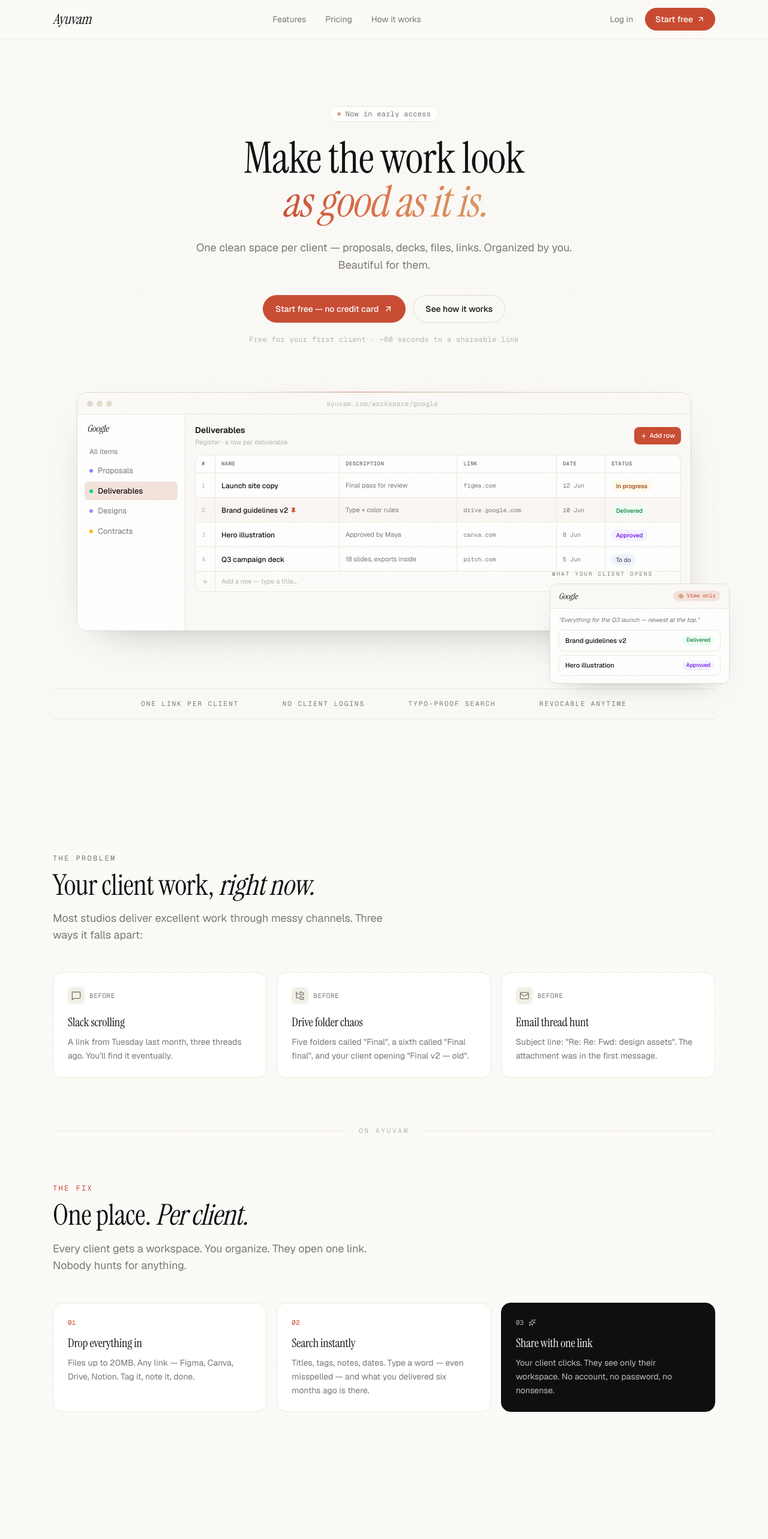
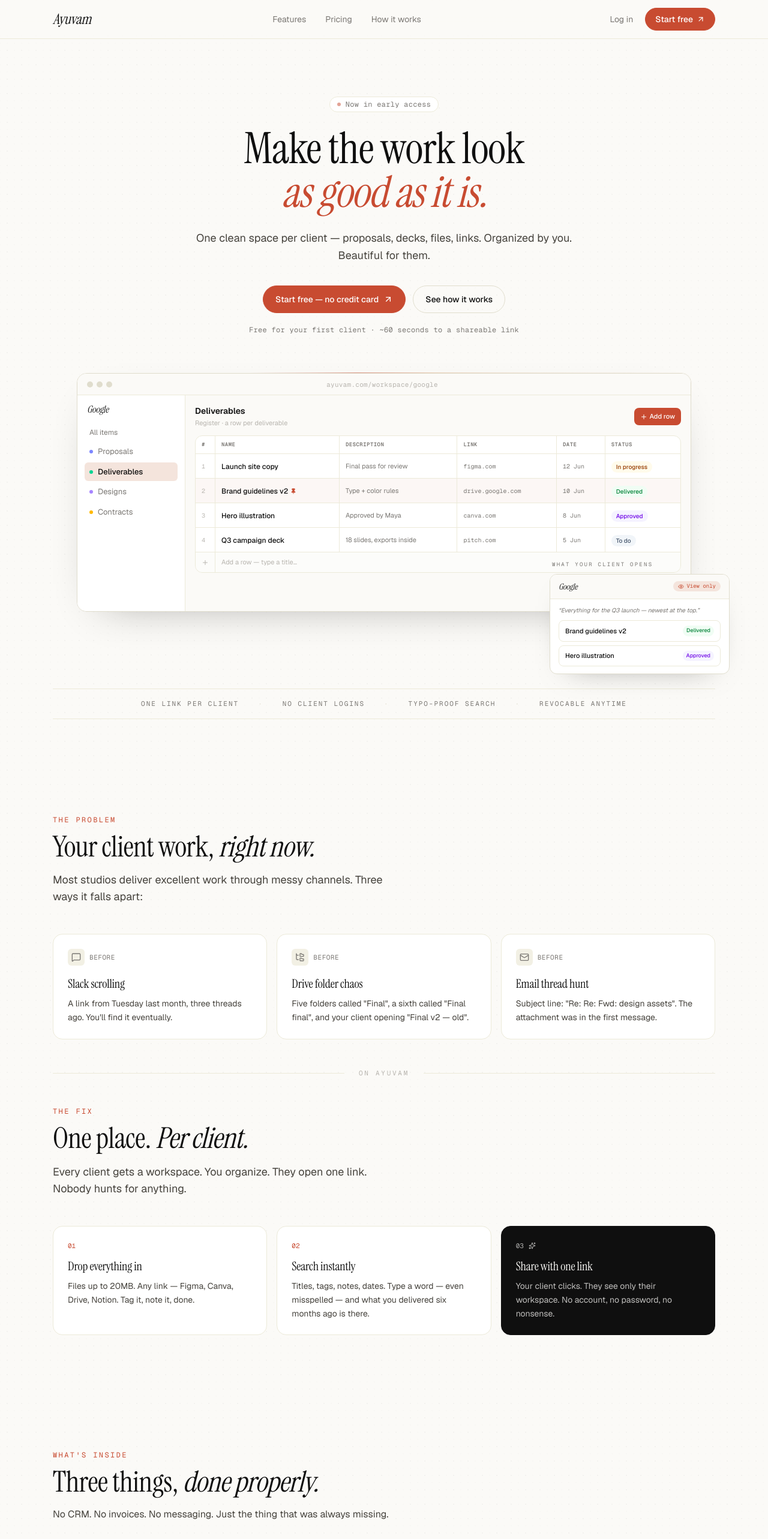
Before and after one commit to Hiteshldt/aym_project_organiser_beta1, a Next.js app: page / in a window 1280 px wide. Shown: the top 2566 px of the page at 60% size. Built offline with nearby package versions, Linux system fonts and the light colour scheme; no server answers.

Commit message:
Landing refactor: ink-soft body contrast, left-aligned editorial headers, ~30% dead space removed, unified card hovers, hero overlap fix

```diff
--- a/app/globals.css
+++ b/app/globals.css
@@ -16,6 +16,8 @@
   --line-strong: #e0ddcd;
   --mute: #7a7773;
   --mute-soft: #b8b5af;
+  /* Readable body copy on paper — darker than mute, softer than ink */
+  --ink-soft: #45423c;
 
   /* Accent — terracotta */
   --accent: #c84b31;
@@ -49,6 +51,7 @@
   --line-strong: #54545f;
   --mute: #aeaca6;
   --mute-soft: #8a8881;
+  --ink-soft: #cfcdc7;
 
   --accent: #e26244;
   --accent-hover: #ed6e4f;
@@ -76,6 +79,7 @@
   --color-line-strong: var(--line-strong);
   --color-mute: var(--mute);
   --color-mute-soft: var(--mute-soft);
+  --color-ink-soft: var(--ink-soft);
 
   --color-accent: var(--accent);
   --color-accent-hover: var(--accent-hover);
--- a/components/marketing/BeforeAfter.tsx
+++ b/components/marketing/BeforeAfter.tsx
@@ -2,15 +2,15 @@ import { MessageSquare, FolderTree, Mail, Sparkles } from "lucide-react";
 
 export default function BeforeAfter() {
   return (
-    <section className="mx-auto max-w-6xl px-6 py-24 md:py-32">
+    <section className="mx-auto max-w-6xl px-6 py-16 md:py-24">
       <header className="max-w-3xl">
-        <p className="font-mono-ui text-xs uppercase tracking-[0.2em] text-mute">
+        <p className="font-mono-ui text-xs uppercase tracking-[0.2em] text-accent">
           The problem
         </p>
         <h2 className="mt-3 font-display text-3xl md:text-5xl text-ink leading-[1.05] tracking-[-0.02em]">
           Your client work, <span className="font-display-italic">right now.</span>
         </h2>
-        <p className="mt-4 text-mute text-base md:text-lg max-w-xl">
+        <p className="mt-4 text-ink-soft text-base md:text-lg max-w-xl">
           Most studios deliver excellent work through messy channels. Three
           ways it falls apart:
         </p>
@@ -35,7 +35,7 @@ export default function BeforeAfter() {
       </div>
 
       {/* Divider into the "after" */}
-      <div className="my-20 flex items-center gap-6">
+      <div className="my-12 flex items-center gap-6">
         <div className="h-px flex-1 bg-line" />
         <span className="font-mono-ui text-[11px] uppercase tracking-[0.25em] text-mute-soft">
           on ayuvam
@@ -50,7 +50,7 @@ export default function BeforeAfter() {
         <h2 className="mt-3 font-display text-3xl md:text-5xl text-ink leading-[1.05] tracking-[-0.02em]">
           One place. <span className="font-display-italic">Per client.</span>
         </h2>
-        <p className="mt-4 text-mute text-base md:text-lg max-w-xl">
+        <p className="mt-4 text-ink-soft text-base md:text-lg max-w-xl">
           Every client gets a workspace. You organize. They open one link.
           Nobody hunts for anything.
         </p>
@@ -88,7 +88,7 @@ function PainCard({
   body: string;
 }) {
   return (
-    <div className="group relative rounded-2xl border border-line bg-paper-elevated p-6 transition-all hover:border-line-strong">
+    <div className="group relative rounded-2xl border border-line bg-paper-elevated p-6 card-lift">
       <div className="flex items-center gap-2 text-mute">
         <span className="h-7 w-7 rounded-md bg-line/70 flex items-center justify-center">
           {icon}
@@ -98,7 +98,7 @@ function PainCard({
         </span>
       </div>
       <h3 className="mt-4 font-display text-xl text-ink">{title}</h3>
-      <p className="mt-2 text-sm text-mute leading-relaxed">{body}</p>
+      <p className="mt-2 text-sm text-ink-soft leading-relaxed">{body}</p>
     </div>
   );
 }
@@ -119,7 +119,7 @@ function FixCard({
       className={`group relative rounded-2xl p-6 transition-all ${
         accent
           ? "bg-ink text-paper border border-ink"
-          : "bg-paper-elevated border border-line hover:border-line-strong"
+          : "bg-paper-elevated border border-line card-lift"
       }`}
     >
       <div className="flex items-center gap-2">
@@ -143,7 +143,7 @@ function FixCard({
       </h3>
       <p
         className={`mt-2 text-sm leading-relaxed ${
-          accent ? "text-paper/75" : "text-mute"
+          accent ? "text-paper/75" : "text-ink-soft"
         }`}
       >
         {body}
--- a/components/marketing/Bento.tsx
+++ b/components/marketing/Bento.tsx
@@ -11,16 +11,16 @@ export default function Bento() {
   return (
     <section
       id="features"
-      className="mx-auto max-w-6xl px-6 py-24 md:py-32 scroll-mt-20"
+      className="mx-auto max-w-6xl px-6 py-16 md:py-24 scroll-mt-20"
     >
-      <header className="text-center max-w-2xl mx-auto">
-        <p className="font-mono-ui text-xs uppercase tracking-[0.2em] text-mute">
+      <header className="max-w-2xl">
+        <p className="font-mono-ui text-xs uppercase tracking-[0.2em] text-accent">
           What's inside
         </p>
         <h2 className="mt-3 font-display text-3xl md:text-5xl text-ink leading-[1.05] tracking-[-0.02em]">
           Three things, <span className="font-display-italic">done properly.</span>
         </h2>
-        <p className="mt-4 text-mute">
+        <p className="mt-4 text-ink-soft">
           No CRM. No invoices. No messaging. Just the thing that was always
           missing.
         </p>
@@ -178,6 +178,6 @@ function TileTitle({ children }: { children: React.ReactNode }) {
 
 function TileBody({ children }: { children: React.ReactNode }) {
   return (
-    <p className="mt-2 text-sm text-mute leading-relaxed">{children}</p>
+    <p className="mt-2 text-sm text-ink-soft leading-relaxed">{children}</p>
   );
 }
--- a/components/marketing/FinalCTA.tsx
+++ b/components/marketing/FinalCTA.tsx
@@ -21,7 +21,7 @@ export default function FinalCTA() {
           </p>
           <h2 className="mt-3 font-display text-4xl md:text-6xl leading-[1.02] tracking-[-0.02em] text-paper">
             Start organizing<br />
-            <span className="font-display-italic">your client work.</span>
+            <span className="font-display-italic text-ember">your client work.</span>
           </h2>
           <p className="mt-5 text-paper/70 text-lg max-w-lg leading-relaxed">
             Free forever for your first client. No credit card. Set up in under
--- a/components/marketing/Footer.tsx
+++ b/components/marketing/Footer.tsx
@@ -2,13 +2,13 @@ import Link from "next/link";
 
 export default function Footer() {
   return (
-    <footer className="mt-32 border-t border-line">
+    <footer className="mt-16 border-t border-line">
       {/* Editorial sign-off */}
       <div className="border-b border-line">
-        <div className="mx-auto max-w-6xl px-6 py-14 md:py-20">
+        <div className="mx-auto max-w-6xl px-6 py-12 md:py-16">
           <p className="font-display text-3xl md:text-5xl text-ink leading-[1.08] tracking-[-0.02em] max-w-2xl">
             Make the work look{" "}
-            <span className="font-display-italic text-ember">as good as it is.</span>
+            <span className="font-display-italic text-accent">as good as it is.</span>
           </p>
           <p className="mt-4 font-mono-ui text-[11px] uppercase tracking-[0.2em] text-mute-soft">
             The handoff should match the work
--- a/components/marketing/Hero.tsx
+++ b/components/marketing/Hero.tsx
@@ -3,7 +3,7 @@ import { ArrowUpRight, Plus, Eye, Pin } from "lucide-react";
 
 export default function Hero() {
   return (
-    <section className="relative overflow-hidden grain">
+    <section className="relative overflow-hidden">
       {/* Subtle accent glow behind hero */}
       <div
         aria-hidden
@@ -14,7 +14,7 @@ export default function Hero() {
         }}
       />
 
-      <div className="mx-auto max-w-6xl px-6 pt-20 pb-16 md:pt-28 md:pb-24">
+      <div className="mx-auto max-w-6xl px-6 pt-16 pb-12 md:pt-24 md:pb-16">
         {/* Eyebrow */}
         <div className="reveal flex justify-center">
           <span className="inline-flex items-center gap-2 rounded-full border border-line bg-paper-elevated px-3 py-1 text-xs font-mono-ui text-mute tracking-wide">
@@ -26,11 +26,11 @@ export default function Hero() {
         {/* Headline */}
         <h1 className="reveal reveal-delay-1 mt-6 text-center font-display text-[44px] leading-[1.05] md:text-[72px] md:leading-[1.02] text-ink tracking-[-0.02em]">
           Make the work look<br />
-          <span className="font-display-italic text-ember">as good as it is.</span>
+          <span className="font-display-italic text-accent">as good as it is.</span>
         </h1>
 
         {/* Subhead */}
-        <p className="reveal reveal-delay-2 mt-6 mx-auto max-w-2xl text-center text-base md:text-lg text-mute leading-relaxed">
+        <p className="reveal reveal-delay-2 mt-6 mx-auto max-w-2xl text-center text-base md:text-lg text-ink-soft leading-relaxed">
           One clean space per client — proposals, decks, files, links.
           Organized by you. Beautiful for them.
         </p>
@@ -53,18 +53,18 @@ export default function Hero() {
         </div>
 
         {/* Proof line */}
-        <p className="mt-5 text-center text-xs font-mono-ui text-mute-soft tracking-wide">
+        <p className="mt-5 text-center text-xs font-mono-ui text-mute tracking-wide">
           Free for your first client · ~60 seconds to a shareable link
         </p>
 
         {/* Product mockup — the register + what the client opens */}
-        <div className="mt-16 md:mt-20 relative lg:pb-16">
+        <div className="mt-12 md:mt-16 relative lg:pb-20">
           <RegisterFrame />
           <ClientFrame />
         </div>
 
         {/* Stat strip */}
-        <div className="mt-14 lg:mt-8 border-y border-line">
+        <div className="mt-12 border-y border-line">
           <div className="py-4 flex flex-wrap items-center justify-center gap-x-4 sm:gap-x-8 gap-y-1.5 font-mono-ui text-[10px] sm:text-[11px] uppercase tracking-[0.18em] text-mute">
             <span>One link per client</span>
             <span className="text-line-strong" aria-hidden>·</span>
--- a/components/marketing/LegalPage.tsx
+++ b/components/marketing/LegalPage.tsx
@@ -20,13 +20,13 @@ export default function LegalPage({
   return (
     <article className="mx-auto max-w-3xl px-6 py-20 md:py-28">
       <header className="border-b border-line pb-10 mb-12">
-        <p className="font-mono-ui text-[11px] uppercase tracking-[0.2em] text-mute">
+        <p className="font-mono-ui text-[11px] uppercase tracking-[0.2em] text-accent">
           {eyebrow}
         </p>
         <h1 className="mt-3 font-display text-4xl md:text-6xl text-ink leading-[1.02] tracking-[-0.02em]">
           {title} <span className="font-display-italic">{italicTitle}</span>
         </h1>
-        <p className="mt-4 text-mute text-sm font-mono-ui">
+        <p className="mt-4 text-ink-soft text-sm font-mono-ui">
           Last updated: {updated}
         </p>
       </header>
```
Also changed, not shown: components/marketing/FAQ.tsx (+4 -4 lines), components/marketing/HowItWorks.tsx (+6 -6 lines), components/marketing/Pricing.tsx (+4 -4 lines), .claude/settings.local.json.
